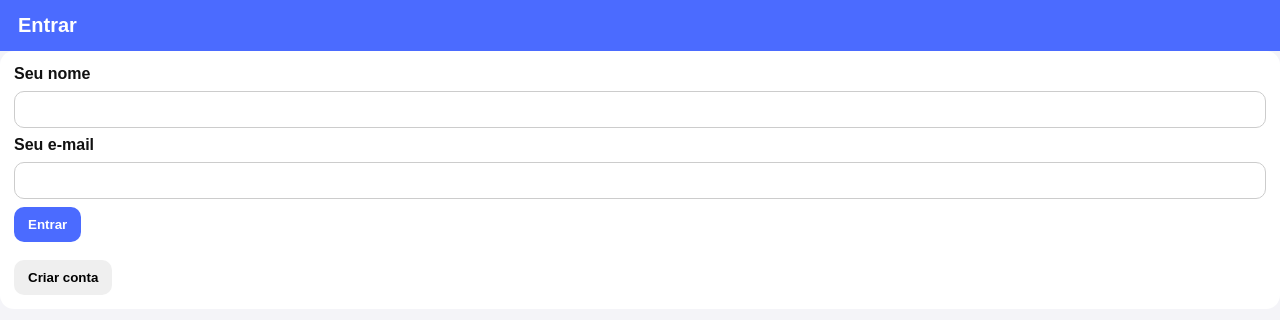
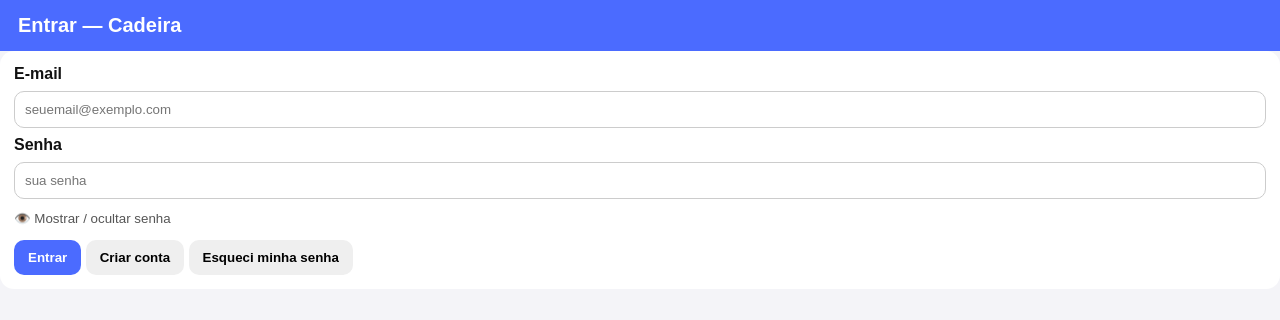
Before and after one commit to arkmol66-cmd/CADEIRAS, a plain HTML site: page login.html in a window 1280 px wide. Drawn offline with Linux system fonts and the light colour scheme.

Commit message:
Update login.html

```diff
--- a/login.html
+++ b/login.html
@@ -1,32 +1,66 @@
 <!DOCTYPE html>
 <html lang="pt-BR">
 <head>
-<meta charset="UTF-8">
-<title>Login — Cadeira</title>
-<link rel="stylesheet" href="css/style.css">
-<script src="js/app.js"></script>
+  <meta charset="UTF-8">
+  <title>Login — Cadeira</title>
+
+  <!-- estilos -->
+  <link rel="stylesheet" href="css/style.css">
+
+  <!-- app -->
+  <script src="js/app.js"></script>
 </head>
 <body>
-<header><h1>Entrar</h1></header>
+
+<header>
+  <h1>Entrar — Cadeira</h1>
+</header>
 
 <div class="container card">
-  <label>Seu nome</label>
-  <input id="nome" class="input">
 
-  <label>Seu e-mail</label>
-  <input id="email" class="input">
+  <!-- E-MAIL -->
+  <label for="email">E-mail</label>
+  <input id="email" class="input" placeholder="seuemail@exemplo.com">
 
-  <button class="btn btn-primary" onclick="
-    salvarUsuario(email.value, nome.value);
-    window.location='feed.html';
-  ">Entrar</button>
+  <!-- SENHA -->
+  <label for="senha">Senha</label>
 
-  <br><br>
+  <div style="display:flex; flex-direction:column; gap:4px;">
+    <input id="senha" type="password" class="input" placeholder="sua senha">
 
-  <!-- NOVO -->
-  <button class="btn" onclick="window.location='criar-conta.html'">
+    <small
+      style="cursor:pointer; color:#555;"
+      onclick="senha.type = senha.type === 'password' ? 'text' : 'password'">
+      👁️ Mostrar / ocultar senha
+    </small>
+  </div>
+
+  <!-- ENTRAR -->
+  <button class="btn btn-primary" style="margin-top:14px"
+    onclick="
+      login(email.value, senha.value).then(ok => {
+        if (ok) window.location='feed.html';
+      });
+    ">
+    Entrar
+  </button>
+
+  <!-- CRIAR CONTA -->
+  <button class="btn" style="margin-top:10px"
+    onclick="window.location='criar-conta.html'">
     Criar conta
   </button>
+
+  <!-- ESQUECI MINHA SENHA -->
+  <button class="btn" style="margin-top:10px"
+    onclick="
+      const e = prompt('Digite seu e-mail para recuperar a senha:');
+      if (e) recuperarSenha(e);
+    ">
+    Esqueci minha senha
+  </button>
+
 </div>
+
 </body>
 </html>
```
